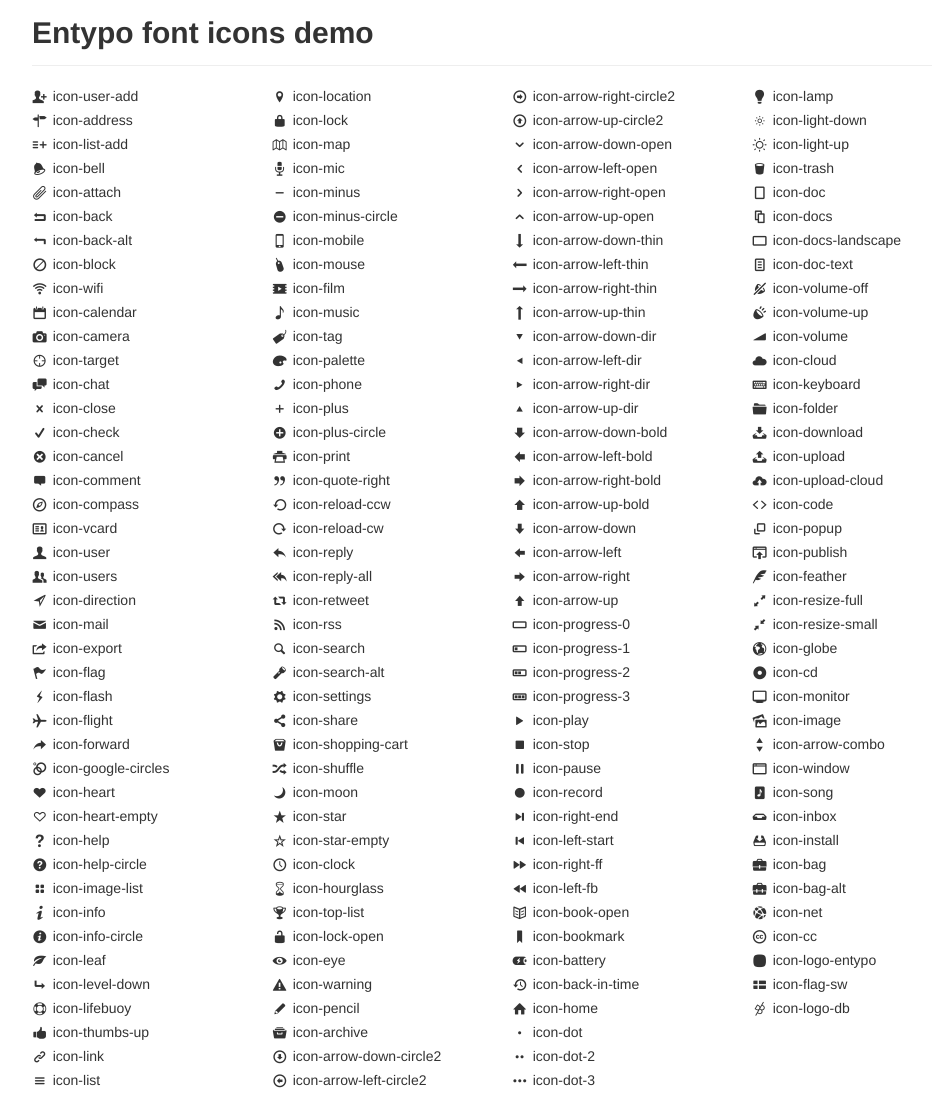
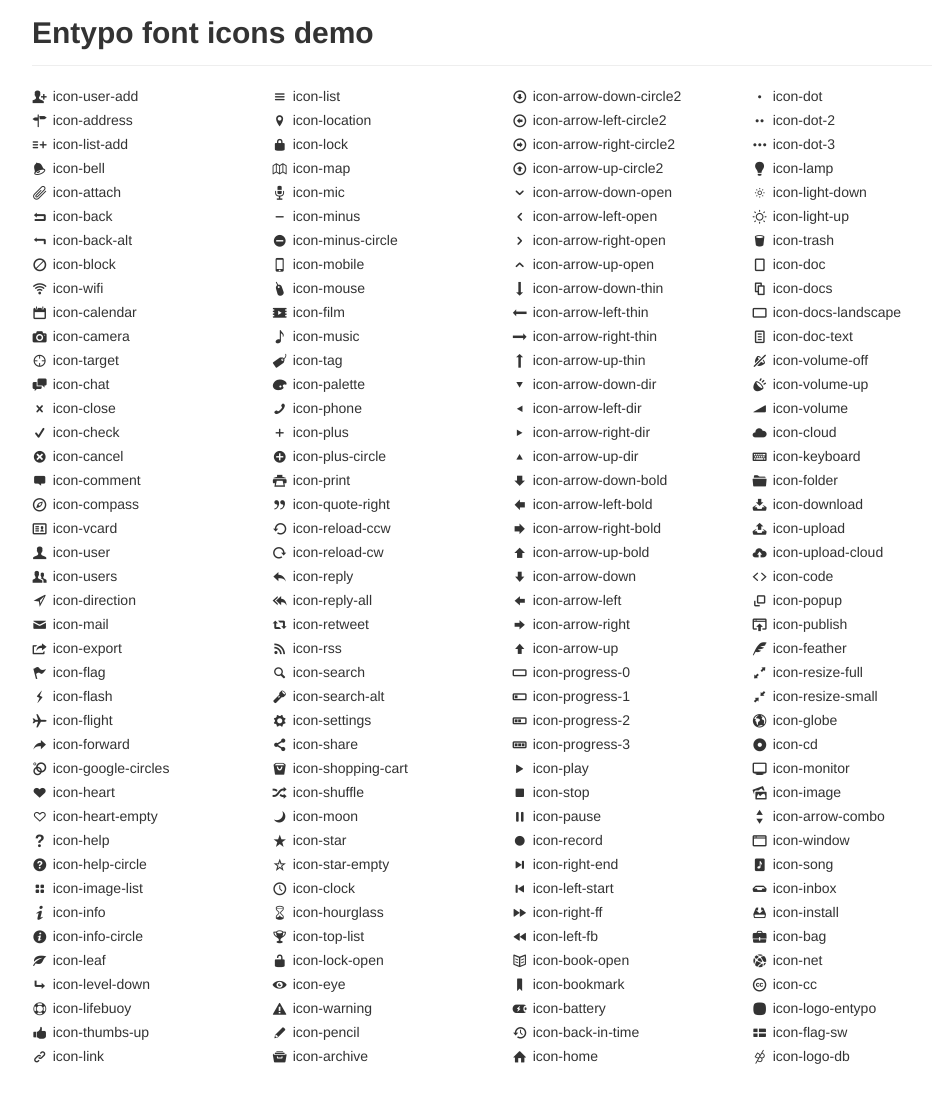
Before and after one commit to danielbruce/entypo, a plain HTML site: page font/demo.html in a window 1280 px wide. Shown: the whole page, without its empty margins (138-1070 px from the left). After the commit the page ends 1077 px from the top, so only its background shows below. Drawn offline with Linux system fonts and the light colour scheme.

Commit message:
rebuilded fonts

```diff
--- a/font/demo.html
+++ b/font/demo.html
@@ -61,12 +61,12 @@
 <li><i class="icon-lifebuoy"></i> icon-lifebuoy</li>
 <li><i class="icon-thumbs-up"></i> icon-thumbs-up</li>
 <li><i class="icon-link"></i> icon-link</li>
-<li><i class="icon-list"></i> icon-list</li>
 
         </ul>
       </div>
       <div class="span3">
-        <ul class="the-icons"><li><i class="icon-location"></i> icon-location</li>
+        <ul class="the-icons"><li><i class="icon-list"></i> icon-list</li>
+<li><i class="icon-location"></i> icon-location</li>
 <li><i class="icon-lock"></i> icon-lock</li>
 <li><i class="icon-map"></i> icon-map</li>
 <li><i class="icon-mic"></i> icon-mic</li>
@@ -106,13 +106,13 @@
 <li><i class="icon-warning"></i> icon-warning</li>
 <li><i class="icon-pencil"></i> icon-pencil</li>
 <li><i class="icon-archive"></i> icon-archive</li>
-<li><i class="icon-arrow-down-circle2"></i> icon-arrow-down-circle2</li>
-<li><i class="icon-arrow-left-circle2"></i> icon-arrow-left-circle2</li>
 
         </ul>
       </div>
       <div class="span3">
-        <ul class="the-icons"><li><i class="icon-arrow-right-circle2"></i> icon-arrow-right-circle2</li>
+        <ul class="the-icons"><li><i class="icon-arrow-down-circle2"></i> icon-arrow-down-circle2</li>
+<li><i class="icon-arrow-left-circle2"></i> icon-arrow-left-circle2</li>
+<li><i class="icon-arrow-right-circle2"></i> icon-arrow-right-circle2</li>
 <li><i class="icon-arrow-up-circle2"></i> icon-arrow-up-circle2</li>
 <li><i class="icon-arrow-down-open"></i> icon-arrow-down-open</li>
 <li><i class="icon-arrow-left-open"></i> icon-arrow-left-open</li>
@@ -151,14 +151,14 @@
 <li><i class="icon-battery"></i> icon-battery</li>
 <li><i class="icon-back-in-time"></i> icon-back-in-time</li>
 <li><i class="icon-home"></i> icon-home</li>
-<li><i class="icon-dot"></i> icon-dot</li>
-<li><i class="icon-dot-2"></i> icon-dot-2</li>
-<li><i class="icon-dot-3"></i> icon-dot-3</li>
 
         </ul>
       </div>
       <div class="span3">
-        <ul class="the-icons"><li><i class="icon-lamp"></i> icon-lamp</li>
+        <ul class="the-icons"><li><i class="icon-dot"></i> icon-dot</li>
+<li><i class="icon-dot-2"></i> icon-dot-2</li>
+<li><i class="icon-dot-3"></i> icon-dot-3</li>
+<li><i class="icon-lamp"></i> icon-lamp</li>
 <li><i class="icon-light-down"></i> icon-light-down</li>
 <li><i class="icon-light-up"></i> icon-light-up</li>
 <li><i class="icon-trash"></i> icon-trash</li>
@@ -191,7 +191,6 @@
 <li><i class="icon-inbox"></i> icon-inbox</li>
 <li><i class="icon-install"></i> icon-install</li>
 <li><i class="icon-bag"></i> icon-bag</li>
-<li><i class="icon-bag-alt"></i> icon-bag-alt</li>
 <li><i class="icon-net"></i> icon-net</li>
 <li><i class="icon-cc"></i> icon-cc</li>
 <li><i class="icon-logo-entypo"></i> icon-logo-entypo</li>
--- a/font/entypo.css
+++ b/font/entypo.css
@@ -187,7 +187,6 @@
 .icon-inbox:before { content: ""; } /* '\e05b' */
 .icon-install:before { content: ""; } /* '\e05c' */
 .icon-bag:before { content: ""; } /* '\e05d' */
-.icon-bag-alt:before { content: ""; } /* '\e06d' */
 .icon-net:before { content: ""; } /* '\e05e' */
 .icon-cc:before { content: ""; } /* '\e183' */
 .icon-logo-entypo:before { content: ""; } /* '\e180' */
```
Also changed, not shown: font/entypo.ttf, font/entypo.woff, 2 other files.
